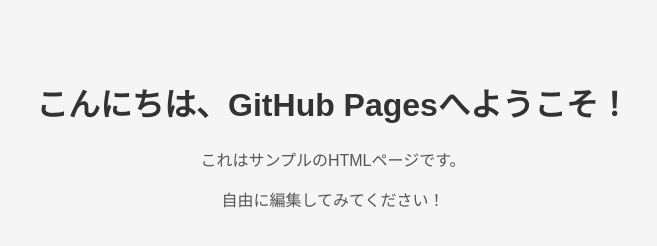
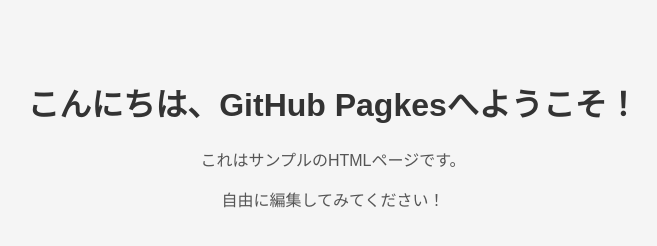
Before and after one commit to morita-a11y/morita-a11y.github.io, a plain HTML site: page github.io/index.html in a window 1280 px wide. Shown: the whole page, without its empty margins (307-964 px from the left). Drawn offline with Linux system fonts and the light colour scheme.

Commit message:
Update index.html

```diff
--- a/github.io/index.html
+++ b/github.io/index.html
@@ -20,7 +20,7 @@
   </style>
 </head>
 <body>
-  <h1>こんにちは、GitHub Pagesへようこそ！</h1>
+  <h1>こんにちは、GitHub Pagkesへようこそ！</h1>
   <p>これはサンプルのHTMLページです。</p>
   <p>自由に編集してみてください！</p>
 </body>
```
